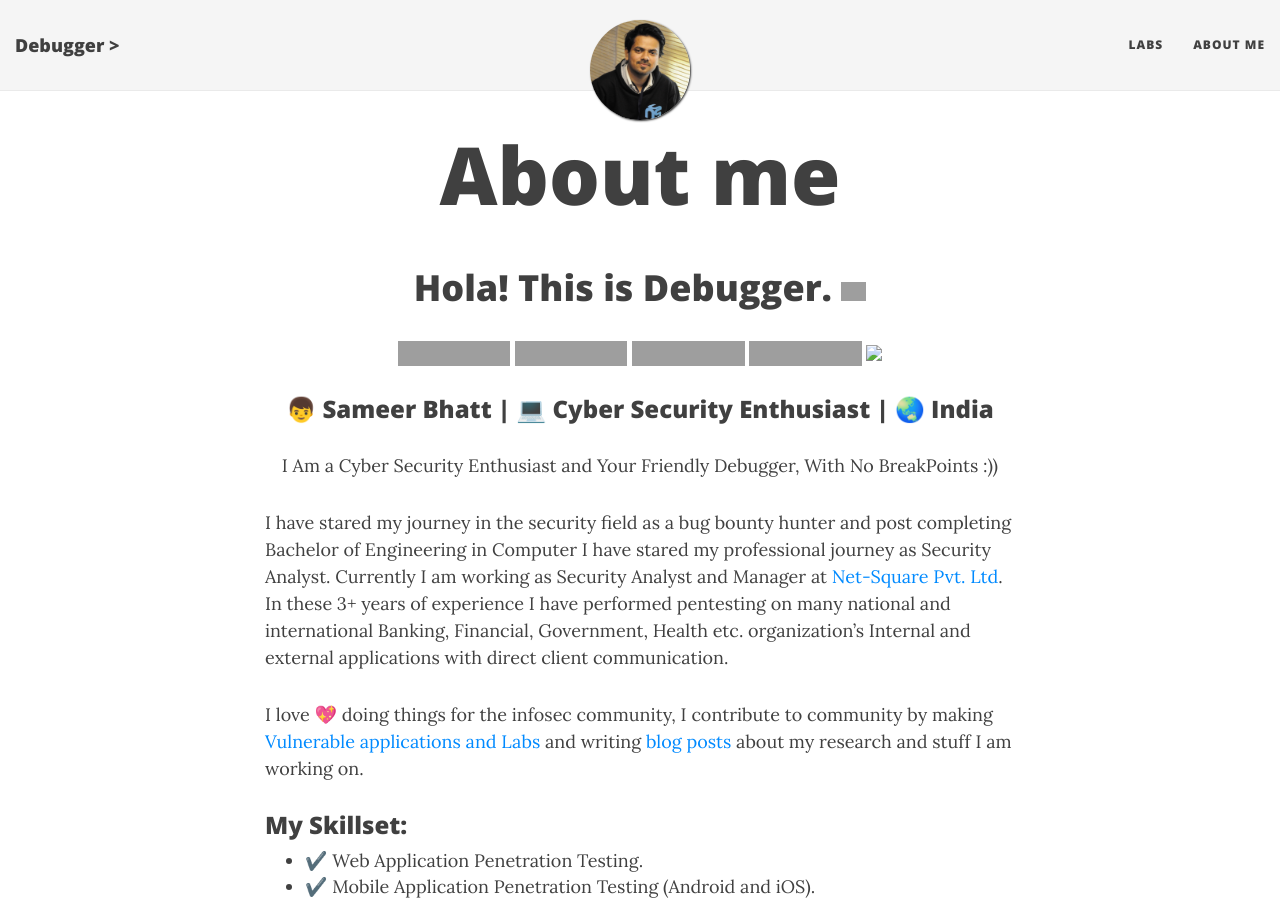
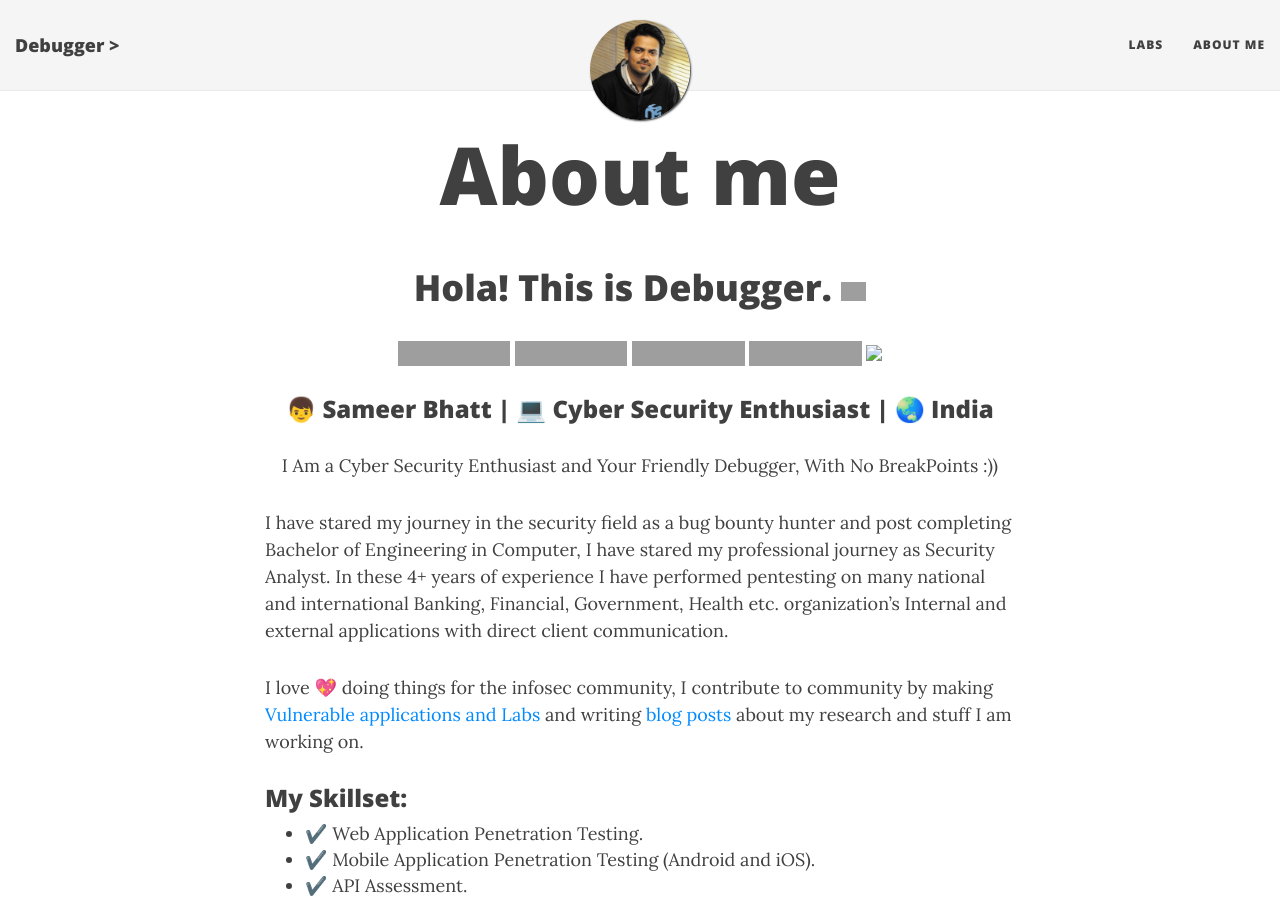
Before and after one commit to bhattsameer/bhattsameer.github.io, a Jekyll site: the page built from aboutme.md, in a window 1280 px wide and 900 px high, cut to the strip 0-900 px from the top of the window. Built offline with Jekyll 4.4.1, drawn with Linux system fonts in a browser that asks for light colours; nearby versions of some CDN libraries; grey boxes are pictures that could not be loaded.

Commit message:
Update aboutme.md

```diff
--- a/aboutme.md
+++ b/aboutme.md
@@ -24,7 +24,7 @@ I Am a Cyber Security Enthusiast and Your Friendly Debugger, With No BreakPoints
 </p>
 </div>
 
-I have stared my journey in the security field as a bug bounty hunter and post completing Bachelor of Engineering in Computer I have stared my professional journey as Security Analyst. Currently I am working as Security Analyst and Manager at [Net-Square Pvt. Ltd](https://net-square.com). In these 3+ years of experience I have performed pentesting on many national and international Banking, Financial, Government, Health etc. organization's Internal and external applications with direct client communication.
+I have stared my journey in the security field as a bug bounty hunter and post completing Bachelor of Engineering in Computer, I have stared my professional journey as Security Analyst. In these 4+ years of experience I have performed pentesting on many national and international Banking, Financial, Government, Health etc. organization's Internal and external applications with direct client communication.
 
 I love 💖 doing things for the infosec community, I contribute to community by making [Vulnerable applications and Labs](https://bhattsameer.github.io/labs) and writing [blog posts](https://bhattsameer.github.io) about my research and stuff I am working on.
 
```
